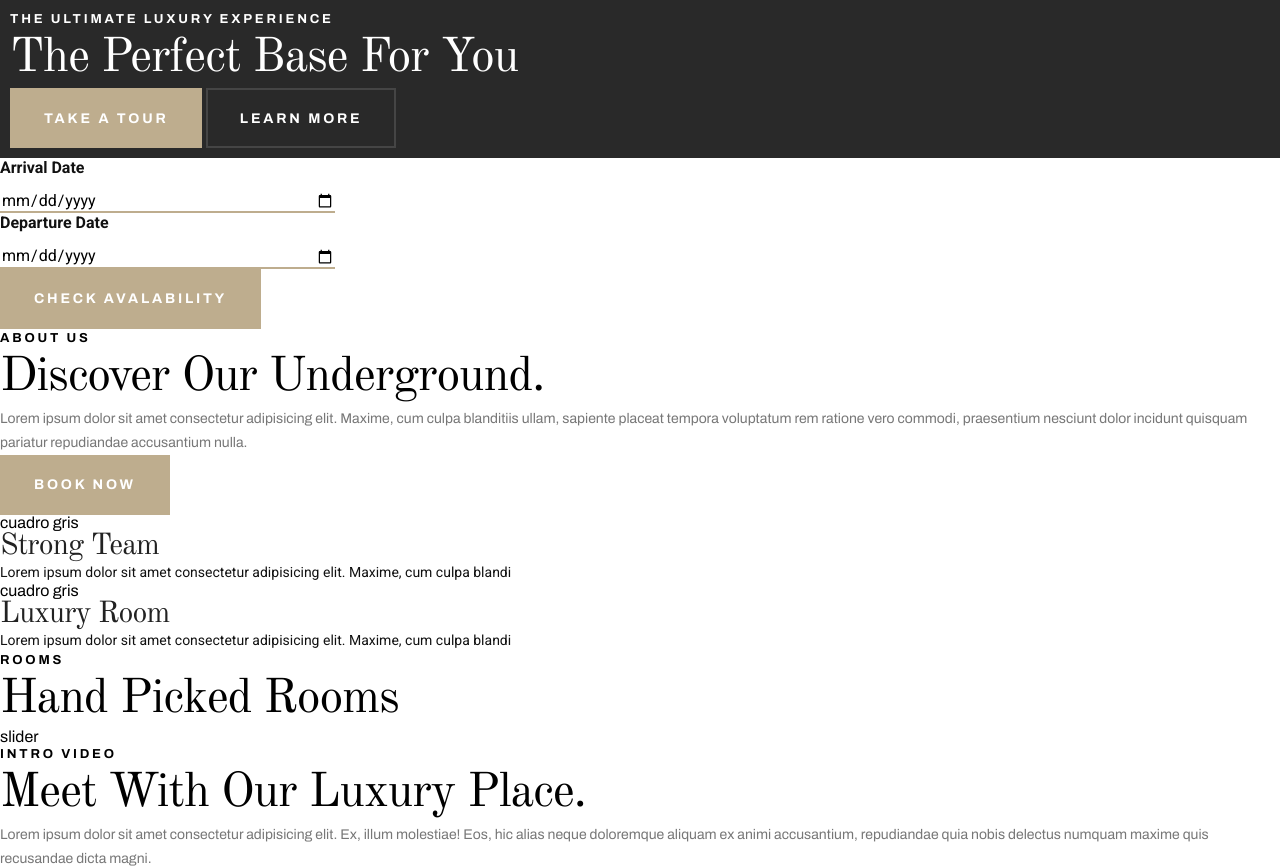
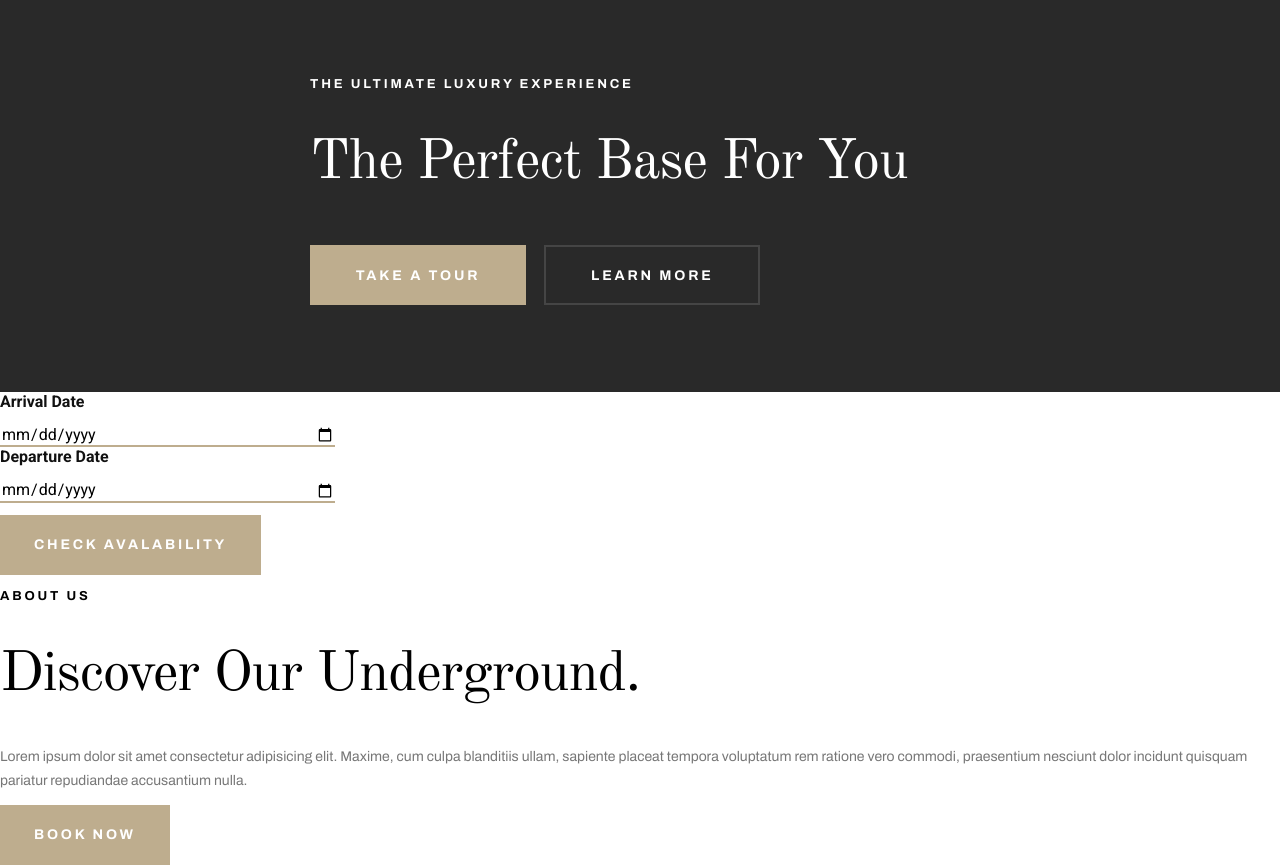
Before and after one commit to TKadyear/hotel-miranda, a website built with Vite: page src/home.html in a window 1280 px wide. Shown: the top 868 px of the page. Built offline with nearby package versions, Linux system fonts and the light colour scheme.

Commit message:
Added header with the buttons || HomePage

```diff
--- a/src/home.html
+++ b/src/home.html
@@ -7,14 +7,19 @@
   <link rel="stylesheet" href="/scss/main.scss">
   <meta name="viewport" content="width=device-width, initial-scale=1.0" />
   <title>Home</title>
+  <script type="module" src="/ts/main.ts"></script>
+
 </head>
 
 <body>
-  <header class="container-btn">
-    <span class="small-uppercase">The ultimate luxury experience</span>
-    <h1 class="title">The Perfect Base For You</h1>
-    <button class="btn-primary">Take a tour</button>
-    <button class="btn-secondary">Learn More</button>
+  <header class="header">
+    <div class="header__container">
+
+      <span class="small-uppercase">The ultimate luxury experience</span>
+      <h1 class="title">The Perfect Base For You</h1>
+      <button class="btn-primary">Take a tour</button>
+      <button class="btn-secondary">Learn More</button>
+    </div>
   </header>
   <main>
     <form class="avalaibleRoomsForm">
@@ -34,7 +39,8 @@
         <h2 class="title">Discover Our Underground.</h2>
         <p class="text">Lorem ipsum dolor sit amet consectetur adipisicing elit. Maxime, cum culpa blanditiis ullam,
           sapiente placeat
-          tempora voluptatum rem ratione vero commodi, praesentium nesciunt dolor incidunt quisquam pariatur repudiandae
+          tempora voluptatum rem ratione vero commodi, praesentium nesciunt dolor incidunt quisquam pariatur
+          repudiandae
           accusantium nulla.</p>
         <button class="btn-primary">Book now</button>
       </div>
@@ -42,13 +48,15 @@
         <div>cuadro gris</div>
         <div>
           <p class="md-title">Strong Team</p>
-          <p class="text-black-roboto">Lorem ipsum dolor sit amet consectetur adipisicing elit. Maxime, cum culpa blandi
+          <p class="text-black-roboto">Lorem ipsum dolor sit amet consectetur adipisicing elit. Maxime, cum culpa
+            blandi
           </p>
         </div>
         <div>cuadro gris</div>
         <div>
           <p class="md-title">Luxury Room</p>
-          <p class="text-black-roboto">Lorem ipsum dolor sit amet consectetur adipisicing elit. Maxime, cum culpa blandi
+          <p class="text-black-roboto">Lorem ipsum dolor sit amet consectetur adipisicing elit. Maxime, cum culpa
+            blandi
           </p>
         </div>
       </div>
@@ -117,7 +125,8 @@
         <img src="" alt="">
         <div class="food-info">
           <p class="small-title">Eggs & Bacon</p>
-          <p class="text-black-roboto">Lorem ipsum dolor sit amet, consectetur adip isicing elit, sed do eiusmod tempor.
+          <p class="text-black-roboto">Lorem ipsum dolor sit amet, consectetur adip isicing elit, sed do eiusmod
+            tempor.
           </p>
 
         </div>
@@ -126,7 +135,8 @@
         <img src="" alt="">
         <div class="food-info">
           <p class="small-title">Tea or Coffee</p>
-          <p class="text-black-roboto">Lorem ipsum dolor sit amet, consectetur adip isicing elit, sed do eiusmod tempor.
+          <p class="text-black-roboto">Lorem ipsum dolor sit amet, consectetur adip isicing elit, sed do eiusmod
+            tempor.
           </p>
 
         </div>
@@ -134,28 +144,32 @@
       <div class="food">
         <div class="food-info">
           <p class="small-title">Chia Oatmeal</p>
-          <p class="text-black-roboto">Lorem ipsum dolor sit amet, consectetur adip isicing elit, sed do eiusmod tempor.
+          <p class="text-black-roboto">Lorem ipsum dolor sit amet, consectetur adip isicing elit, sed do eiusmod
+            tempor.
           </p>
         </div>
       </div>
       <div class="food">
         <div class="food-info">
           <p class="small-title">Fruits Parfait</p>
-          <p class="text-black-roboto">Lorem ipsum dolor sit amet, consectetur adip isicing elit, sed do eiusmod tempor.
+          <p class="text-black-roboto">Lorem ipsum dolor sit amet, consectetur adip isicing elit, sed do eiusmod
+            tempor.
           </p>
         </div>
       </div>
       <div class="food">
         <div class="food-info">
           <p class="small-title">Marmalade Selection</p>
-          <p class="text-black-roboto">Lorem ipsum dolor sit amet, consectetur adip isicing elit, sed do eiusmod tempor.
+          <p class="text-black-roboto">Lorem ipsum dolor sit amet, consectetur adip isicing elit, sed do eiusmod
+            tempor.
           </p>
         </div>
       </div>
       <div class="food">
         <div class="food-info">
           <p class="small-title">Cheese Plate</p>
-          <p class="text-black-roboto">Lorem ipsum dolor sit amet, consectetur adip isicing elit, sed do eiusmod tempor.
+          <p class="text-black-roboto">Lorem ipsum dolor sit amet, consectetur adip isicing elit, sed do eiusmod
+            tempor.
           </p>
         </div>
       </div>
@@ -186,7 +200,6 @@
       </div>
     </section>
   </main>
-  <script type="module" src="/ts/main.ts"></script>
 </body>
 
 </html>
--- a/src/scss/main.scss
+++ b/src/scss/main.scss
@@ -27,6 +27,7 @@ body {
 }
 
 
+
 @mixin btn($bg, $text-color, $border: $bg, $bg-hover: $text-color, $text-hover: $bg) {
   font-family: 'Archivo', sans-serif;
   max-width: 290px;
@@ -41,6 +42,8 @@ body {
   text-transform: uppercase;
   transition: 0.5s;
   border: 2px solid $border;
+  margin: 12px 0;
+  margin-right: 15px;
 
   &:hover {
     background-color: $bg-hover;
@@ -48,11 +51,7 @@ body {
   }
 }
 
-.container-btn {
-  background-color: $feature-dark-bg;
-  padding: 10px;
-  color: $white;
-}
+
 
 .btn-primary {
   @include btn($primary, $white);
@@ -127,18 +126,7 @@ label {
   letter-spacing: 2.8px;
 }
 
-.small-uppercase {
-  @include section__title;
-}
 
-.title {
-  font-family: 'Old Standard TT';
-  font-style: normal;
-  font-weight: 400;
-  font-size: 3rem;
-  line-height: 3.75rem;
-  letter-spacing: -1.2px;
-}
 
 @mixin base-text ($font, $textColor, $fontSize: 0.875rem) {
   font-family: $font;
@@ -146,6 +134,23 @@ label {
   font-size: $fontSize;
   line-height: 24px;
   color: $textColor;
+}
+
+@mixin m-tb ($value) {
+  margin-top: $value;
+  margin-bottom: $value;
+}
+
+.title {
+  @include base-text('Old Standard TT', inherit, 3.5rem);
+  @include m-tb(2.5rem);
+  line-height: 3.75rem;
+  letter-spacing: -1.2px;
+}
+
+.small-uppercase {
+  @include section__title;
+  @include m-tb(2rem);
 }
 
 .text {
@@ -167,3 +172,27 @@ label {
   line-height: 30px;
   letter-spacing: -0.9px;
 }
+
+
+.container {
+  max-width: 1170px;
+  width: 90%;
+  margin: 0 auto;
+}
+
+.header {
+  background-color: $feature-dark-bg;
+  padding: 4.6875rem 1.25rem;
+  color: $white;
+
+  .header__container {
+    // width: 75%;  media query
+    margin: 0 auto;
+    max-width: 660px;
+  }
+
+  .btn-primary,
+  .btn-secondary {
+    width: 216px;
+  }
+}
```
